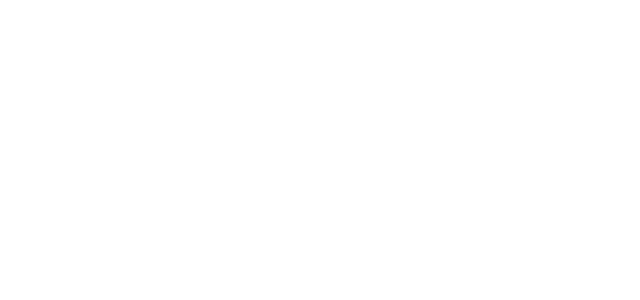
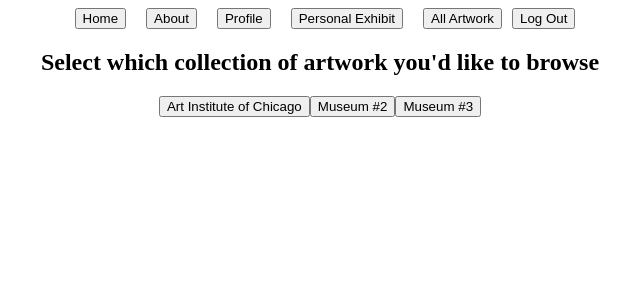
Before and after one commit to LEWISBIRCH2/LEWISBIRCH2.github.io, a React (Create React App) app in the folder launchpad/: page /#/allartwork in a window 1280 px wide. Before the commit this address had no page. Shown: the top 300 px of the page, without its empty margins (320-960 px from the left). Built offline with nearby package versions, Linux system fonts and the light colour scheme; sample sign-in values are in the browser's storage.

Commit message:
Homepage completed. Added more nav components

```diff
--- a/launchpad/src/App.jsx
+++ b/launchpad/src/App.jsx
@@ -5,6 +5,7 @@ import { LandingPage } from "./Pages/LandingPage";
 import { AboutPage } from "./Pages/AboutPage";
 import { ProfilePage } from "./Pages/ProfilePage";
 import { HomePage } from "./Pages/HomePage";
+import { AllArtwork } from "./Pages/AllArtwork";
 import "./App.css";
 import { Layout } from "./Components/Layout";
 import axios from "axios";
@@ -19,9 +20,6 @@ function App() {
     }
   }, []);
 
-
-
-
   return (
     <Router>
       <Routes>
@@ -32,6 +30,7 @@ function App() {
           <Route path="/personalexhibit" element={<PersonalExhibit />} />
           <Route path="/profile" element={<ProfilePage />} />
           <Route path="/about" element={<AboutPage />} />
+          <Route path="/allartwork" element={<AllArtwork />} />
         </Route>
       </Routes>
     </Router>
--- a/launchpad/src/Components/PageData.js
+++ b/launchpad/src/Components/PageData.js
@@ -15,4 +15,8 @@ export const pageData = [
     name: "Personal Exhibit",
     path: "/personalexhibit",
   },
+  {
+    name: "All Artwork",
+    path: "/allartwork",
+  },
 ];
--- /dev/null
+++ b/launchpad/src/Pages/AllArtwork.jsx
@@ -0,0 +1,13 @@
+import { useState } from "react";
+import { useParams } from "react-router-dom";
+
+export function AllArtwork() {
+  return (
+    <>
+      <h2>Select which collection of artwork you'd like to browse</h2>
+      <button>Art Institute of Chicago </button>
+      <button> Museum #2</button>
+      <button> Museum #3</button>
+    </>
+  );
+}
--- a/launchpad/src/Pages/HomePage.jsx
+++ b/launchpad/src/Pages/HomePage.jsx
@@ -1,6 +1,8 @@
 import { getGalleries } from "../api";
 import { useState, useEffect } from "react";
 import { ArtCard } from "../Components/ArtCard";
+import { AllArtwork } from "./AllArtwork";
+import { Link } from "react-router-dom";
 
 export function HomePage() {
   const [artwork, setArtwork] = useState([]);
@@ -16,7 +18,8 @@ export function HomePage() {
   return (
     <>
       <h1>Highlights </h1>
-      <button>Browse All</button>
+      <h2>Some selected highlights from the collection</h2>
+
       <div className="artworks">
         {artwork.slice(0, 6).map((art) => {
           return <ArtCard art={art} key={art.id} />;
```
